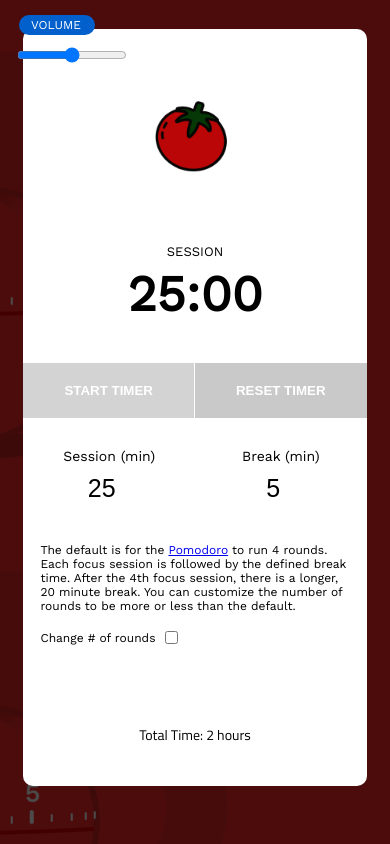
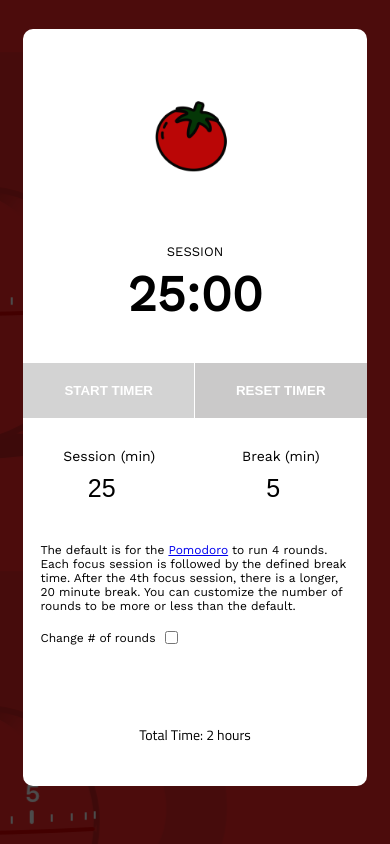
Before and after one commit to adi868/Pomodoro, a React (Create React App) app in the folder pomodoro/: page / in a window 390 px wide. Built offline with nearby package versions, Linux system fonts and the light colour scheme.

Commit message:
Update App.scss

```diff
--- a/pomodoro/src/App.scss
+++ b/pomodoro/src/App.scss
@@ -255,9 +255,8 @@ body {
     padding: 15px;
     z-index: 10;
 
-    @media (max-width: 400px) {
-      top: 0;
-      bottom: auto;
+    @media (max-width: 415px) {
+      display: none;
     }
 
     input {
```
